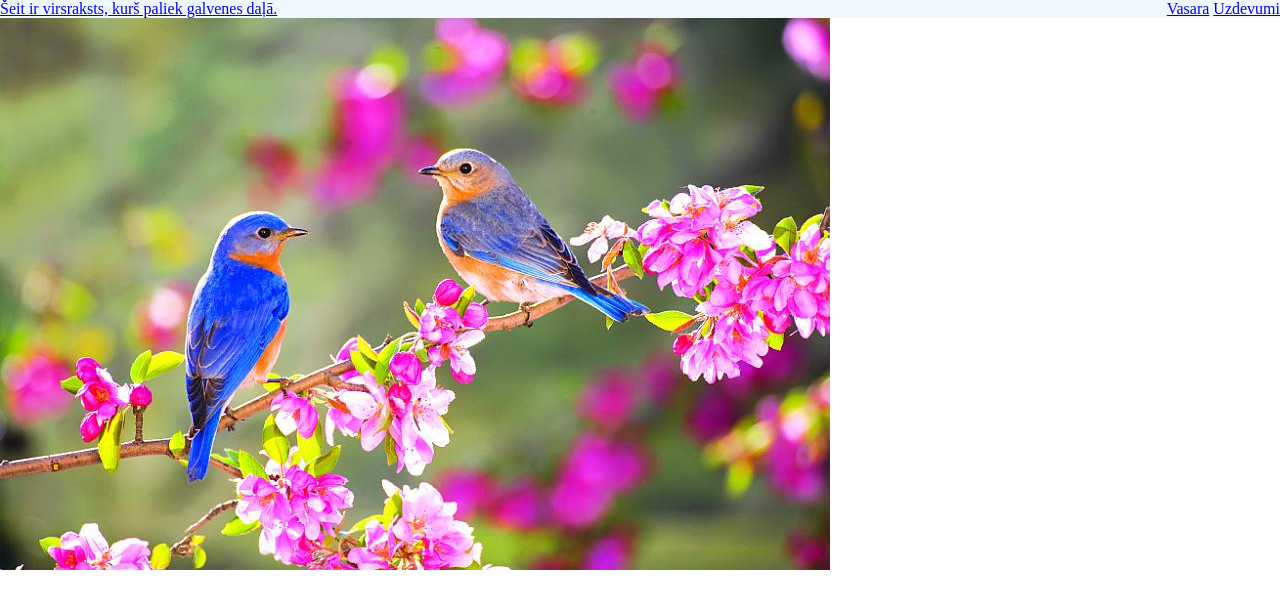
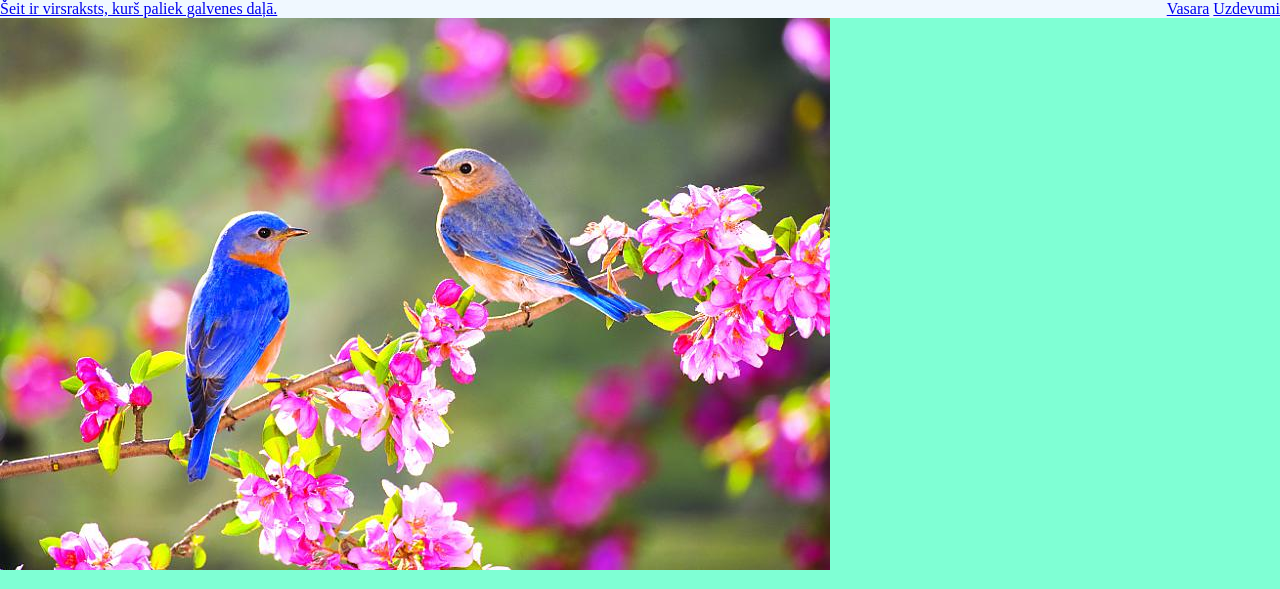
Before and after one commit to santa-blake/Html, a plain HTML site: page index.html in a window 1280 px wide. Shown: the top 589 px of the page. Drawn offline with Linux system fonts and the light colour scheme.

Commit message:
aquamarine

```diff
--- a/style.css
+++ b/style.css
@@ -7,3 +7,7 @@ header {
     justify-content: space-between;
 
 }
+
+#pavasaris {
+    background-color:aquamarine
+}
```
